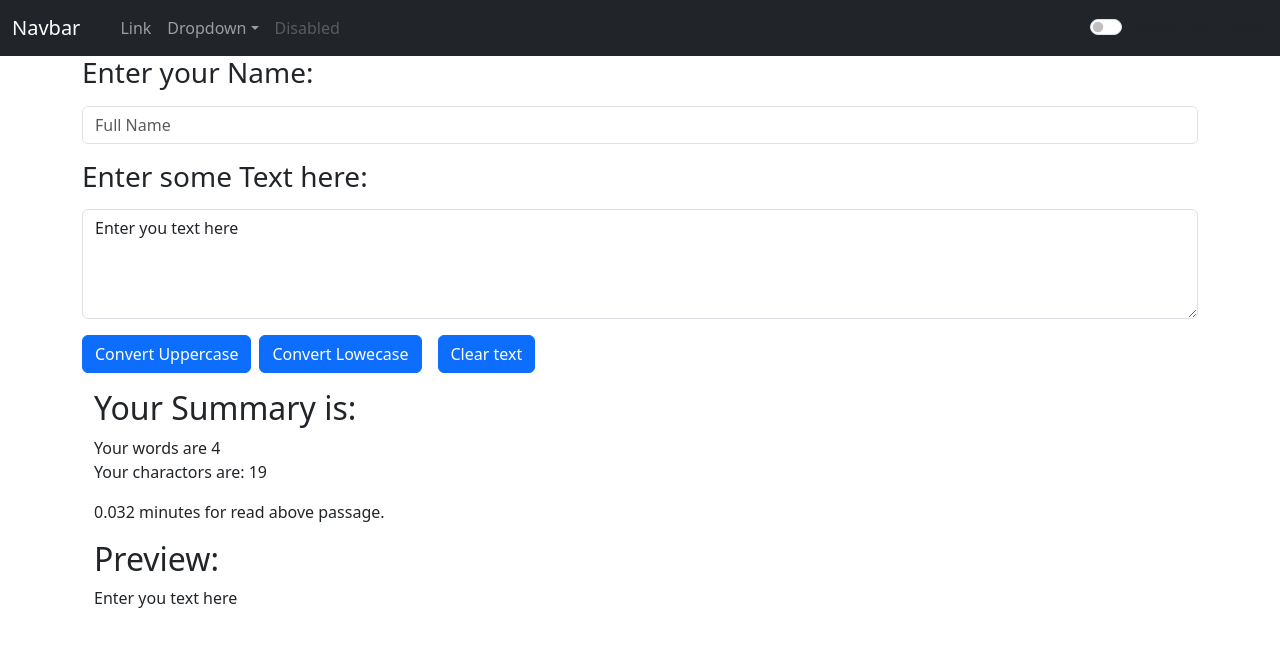
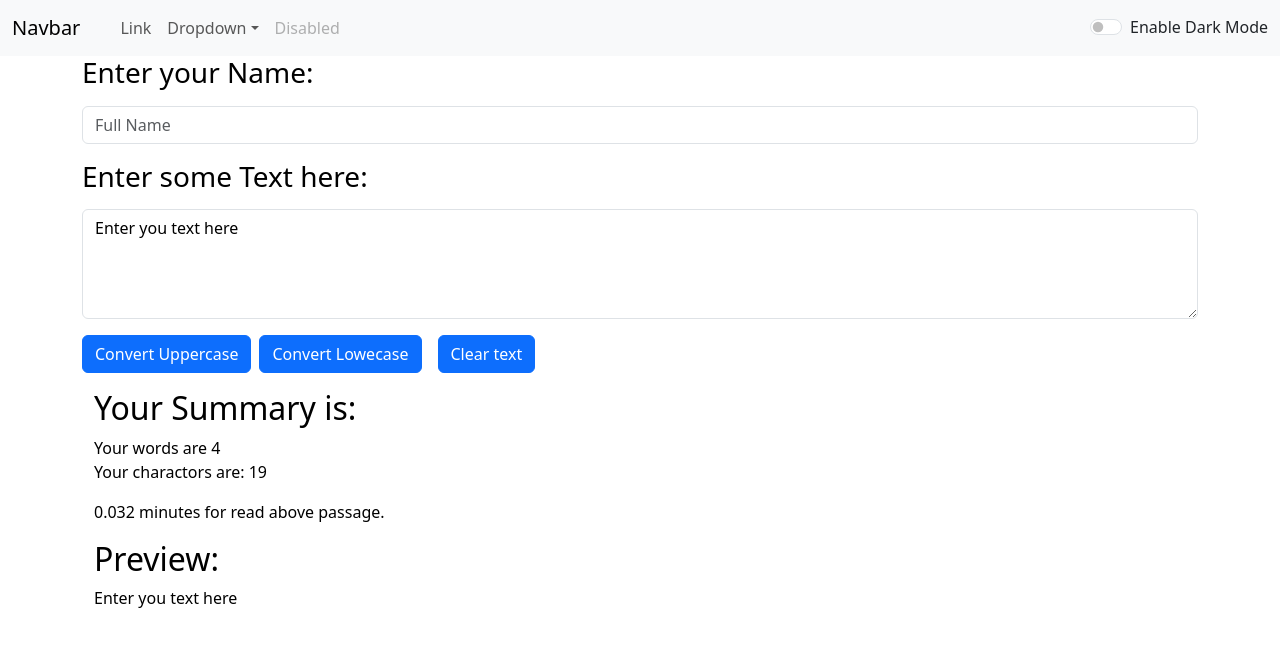
Before and after one commit to Rushikesh01Gaikwad/React-Projects, a React (Create React App) app: page / in a window 1280 px wide. Shown: the top 646 px of the page. Built offline with nearby package versions, Linux system fonts and the light colour scheme.

Commit message:
text app full change

```diff
--- a/package.json
+++ b/package.json
@@ -8,6 +8,7 @@
     "@testing-library/user-event": "^13.5.0",
     "bootstrap": "^5.3.2",
     "react": "^18.2.0",
+    "react-bootstrap": "^2.10.0",
     "react-dom": "^18.2.0",
     "react-scripts": "5.0.1",
     "web-vitals": "^2.1.4"
--- a/src/App.js
+++ b/src/App.js
@@ -2,13 +2,30 @@ import './App.css';
 import Navbar from './component/Navbar';
 import 'bootstrap/dist/css/bootstrap.min.css';
 import TextForm from './component/TextForm';
+import { useState } from 'react';
 
 function App() {
+  const [mode, setmode] = useState('light');
+  const ToggleMode=()=>
+  {
+    if (mode==='light')
+    {
+      setmode('dark');
+      document.body.style.backgroundColor='#042743';
+    }
+    else
+    {
+      setmode('light');
+      document.body.style.backgroundColor='white';
+    }
+
+
+  }
   return (
     <>
-      <Navbar></Navbar>
+      <Navbar mode={mode} toggleMode={ToggleMode}></Navbar>
     <div className="container">
-    <TextForm title = "Enter your Name: "title_2 ="Enter some Text here: "></TextForm>
+    <TextForm title = "Enter your Name: "title_2 ="Enter some Text here: " mode={mode}></TextForm>
     </div>
     </>
   );
--- a/src/component/Navbar.js
+++ b/src/component/Navbar.js
@@ -5,7 +5,7 @@ import PropTypes from 'prop-types'
 export default function Navbar(props) {
   return (
     <div>
-        <nav className="navbar navbar-expand-lg navbar-dark bg-dark">
+        <nav className={`navbar navbar-expand-lg navbar-${props.mode} bg-${props.mode}`}>
       <div className="container-fluid">
         <a className="navbar-brand" href="/">{props.title}</a>
         <button className="navbar-toggler" type="button" data-bs-toggle="collapse" data-bs-target="#navbarSupportedContent" aria-controls="navbarSupportedContent" aria-expanded="false" aria-label="Toggle navigation">
@@ -38,8 +38,8 @@ export default function Navbar(props) {
             <input className="form-control me-2" type="search" placeholder="Search" aria-label="Search"/>
             <button className="btn btn-outline-success" type="submit">Search</button>
           </form> */}
-          <div class="form-check form-switch">
-            <input className="form-check-input" type="checkbox" role="switch" id="flexSwitchCheckDefault"/>
+          <div class={`form-check form-switch text-${props.mode==='light'?'dark':'light'}`}>
+            <input className="form-check-input" type="checkbox" role="switch" onClick={props.toggleMode} id="flexSwitchCheckDefault"/>
             <label className="form-check-label" htmlFor="flexSwitchCheckDefault">Enable Dark Mode</label>
           </div>
         </div>
--- a/src/component/TextForm.js
+++ b/src/component/TextForm.js
@@ -26,7 +26,7 @@ export default function TextForm(props) {
     <>
     <div>
       <div className="mb-3">
-        <label htmlFor="exampleFormControlInput1" className="form-label">
+        <label htmlFor="exampleFormControlInput1" className="form-label" style={{color:props.mode==='dark'?'white':'black'}}>
           <h3>{props.title}</h3>
         </label>
         <input
@@ -34,10 +34,11 @@ export default function TextForm(props) {
           className="form-control"
           id="exampleFormControlInput1"
           placeholder="Full Name"
+          style={{backgroundColor:props.mode==='dark'?'#042743':'white', color:props.mode==='dark'?'white':'black'}}
         />
       </div>
       <div className="mb-3">
-        <label htmlFor="exampleFormControlTextarea1" className="form-label">
+        <label htmlFor="exampleFormControlTextarea1" className="form-label" style={{color:props.mode==='dark'?'white':'black'}}>
           <h3>{props.title_2}</h3>
         </label>
         <textarea
@@ -46,6 +47,7 @@ export default function TextForm(props) {
           value={text}
           rows="4"
           onChange={handleOnchange}
+          style={{backgroundColor:props.mode==='dark'?'#042743':'white', color:props.mode==='dark'?'white':'black'}}
         ></textarea>
       </div>
       <button className="btn btn-primary" onClick={handleUpclick}>Convert Uppercase</button>
@@ -53,11 +55,11 @@ export default function TextForm(props) {
       <button className="btn btn-primary mx-2" onClick={handleToclear}>Clear text</button>
     </div>
     <div className="container my-3" >
-      <h2>Your Summary is: </h2>
-      <p>Your words are {text.split(" ").length} <br/> Your charactors are: {text.length}</p>
-      <p>{0.008 * text.split(" ").length} minutes for read above passage. </p>
-      <h2>Preview:</h2>
-      <p>{text}</p>
+      <h2 style={{color:props.mode==='dark'?'white':'black'}}>Your Summary is: </h2>
+      <p style={{color:props.mode==='dark'?'white':'black'}}>Your words are {text.split(" ").length} <br/> Your charactors are: {text.length}</p>
+      <p style={{color:props.mode==='dark'?'white':'black'}}>{0.008 * text.split(" ").length} minutes for read above passage. </p>
+      <h2 style={{color:props.mode==='dark'?'white':'black'}}>Preview:</h2>
+      <p style={{color:props.mode==='dark'?'white':'black'}}>{text}</p>
     </div>
     </>
 
```
Also changed, not shown: 1 other file (tests, documents, lock files or other folders).
